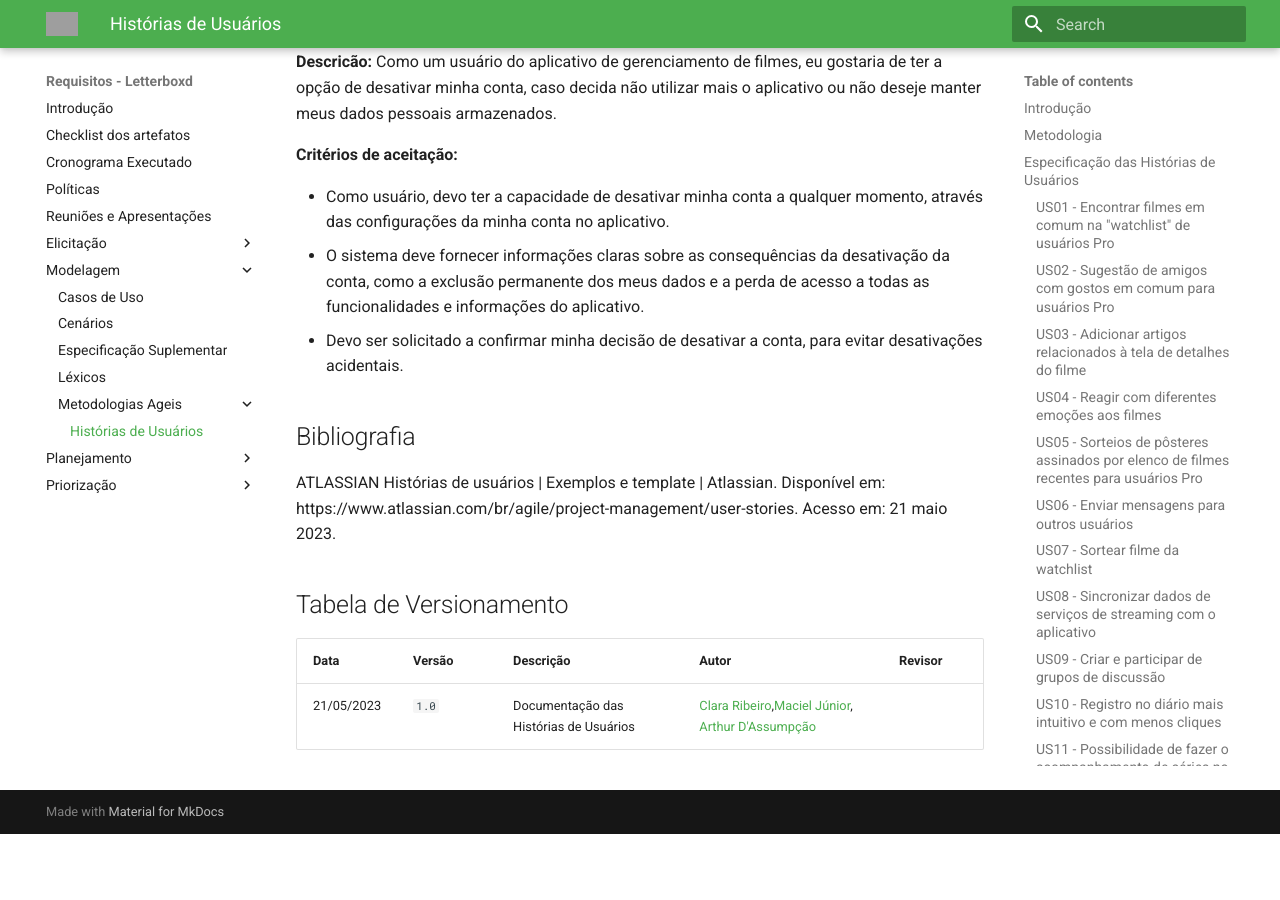
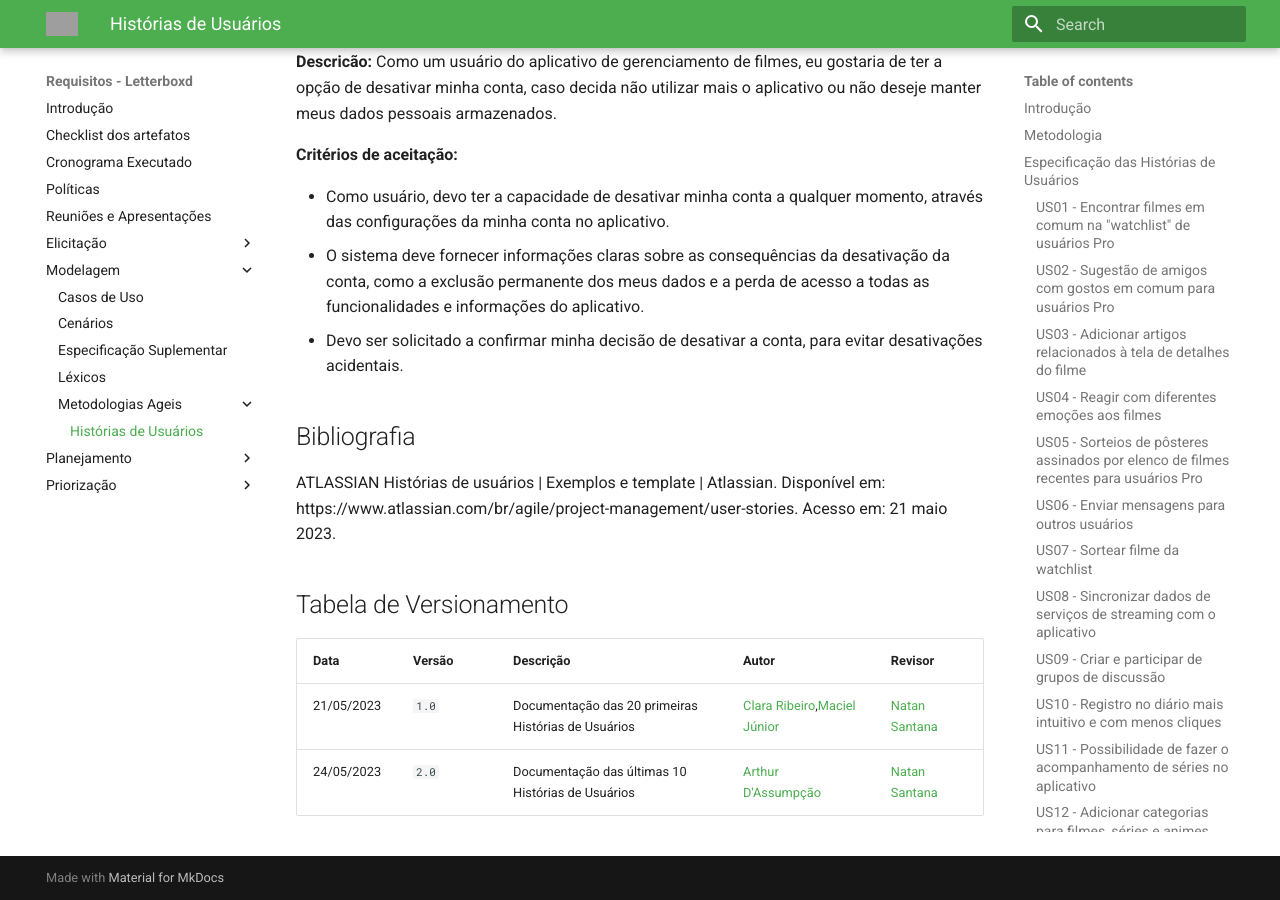
Before and after one commit to Requisitos-de-Software/2023.1-Letterboxd, an MkDocs documentation site: the page built from docs/Modelagem/Metodologias Ageis/historiaUsuario.md, in a window 1280 px wide and 900 px high, scrolled down 14740 px. Built offline with MkDocs 1.6.1 and Material for MkDocs 9.7.7, drawn with Linux system fonts in a browser that asks for light colours; before the commit the page ends 15574 px from its top, so only the background shows below that; grey boxes are pictures that could not be loaded.

Commit message:
adicionando revisão

```diff
--- a/docs/Modelagem/Metodologias Ageis/historiaUsuario.md
+++ b/docs/Modelagem/Metodologias Ageis/historiaUsuario.md
@@ -433,4 +433,5 @@ ATLASSIAN Histórias de usuários | Exemplos e template | Atlassian. Disponível
 
 | Data       | Versão | Descrição                              | Autor                                                                                                 | Revisor |
 | ---------- | ------ | -------------------------------------- | ----------------------------------------------------------------------------------------------------- | ------- |
-| 21/05/2023 | `1.0`  | Documentação das Histórias de Usuários | [Clara Ribeiro](https://github.com/clara-ribeiro),[Maciel Júnior](https://github.com/macieljuniormax), [Arthur D'Assumpção](https://github.com/ArtAssLou) |         |
+| 21/05/2023 | `1.0`  | Documentação das 20 primeiras Histórias de Usuários | [Clara Ribeiro](https://github.com/clara-ribeiro),[Maciel Júnior](https://github.com/macieljuniormax) |  [Natan Santana](https://github.com/Neitan2001)       |
+| 24/05/2023 | `2.0`  | Documentação das últimas 10 Histórias de Usuários | [Arthur D'Assumpção](https://github.com/ArtAssLou) |    [Natan Santana](https://github.com/Neitan2001)     |
```
